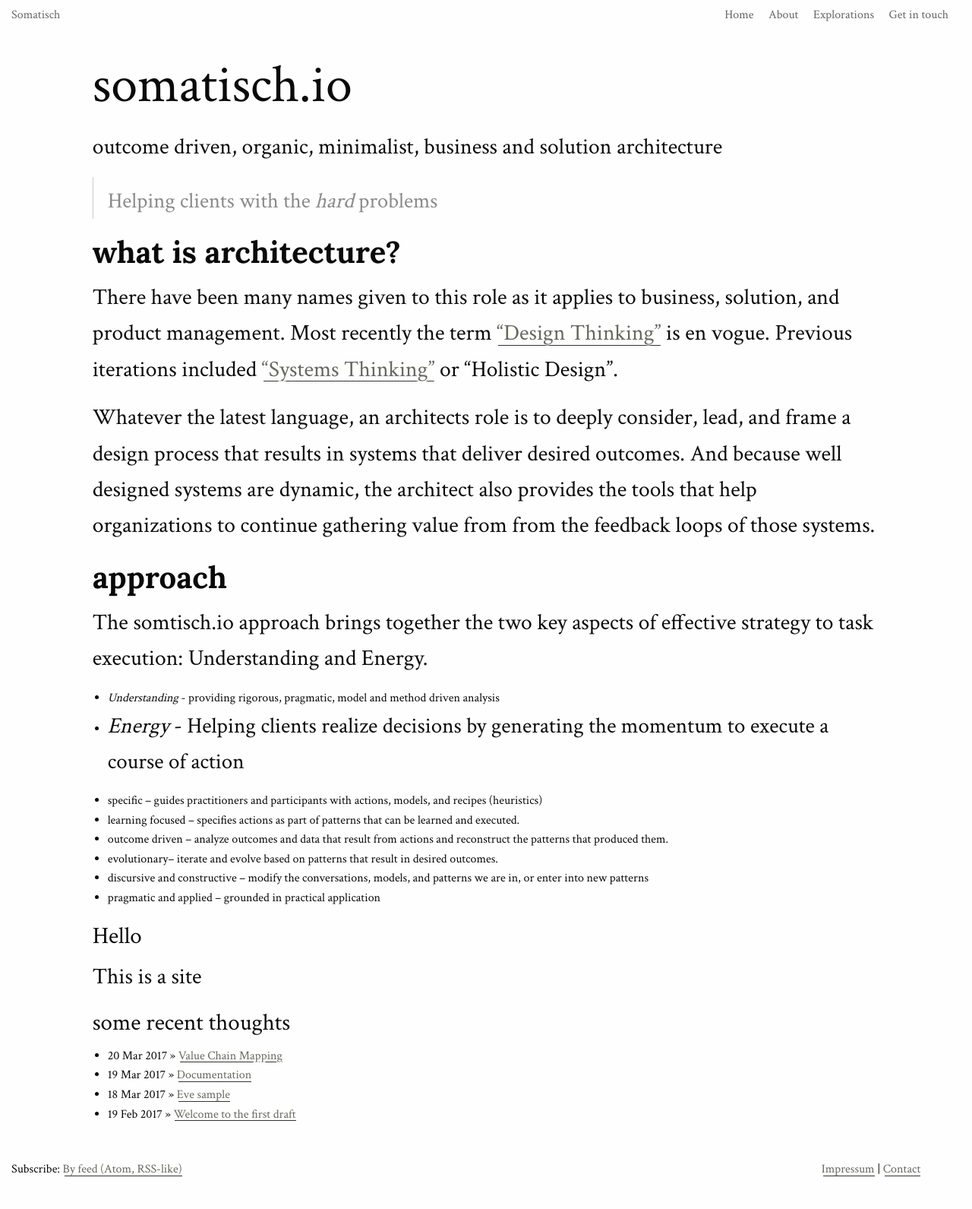
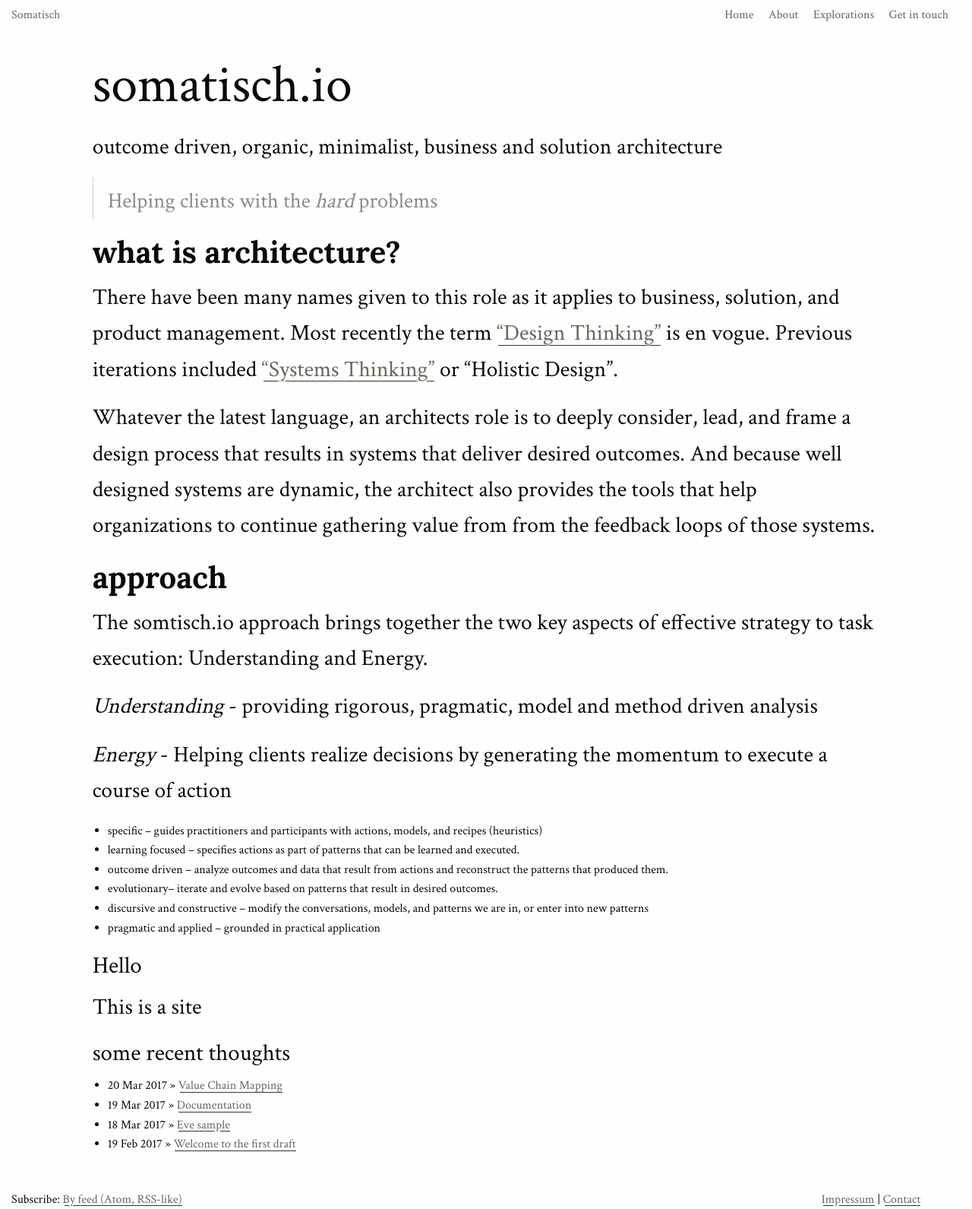
Before and after one commit to somatisch/somatisch-site, a Jekyll site: the page built from index.md, in a window 1280 px wide. Shown: the whole page at 76% size. Built offline with Jekyll 4.4.1, drawn with Linux system fonts in a browser that asks for light colours; nearby versions of some CDN libraries; before the commit the page ends 1551 px from its top, so only the background shows below that.

Commit message:
more from

```diff
--- a/index.md
+++ b/index.md
@@ -17,8 +17,9 @@
 ## approach
 The somtisch.io approach brings together the two key aspects of effective strategy to task execution: Understanding and Energy.
 
-- *Understanding* - providing rigorous, pragmatic, model and method driven analysis
-- *Energy* - Helping clients realize decisions  by generating the momentum to execute a course of action
+*Understanding* - providing rigorous, pragmatic, model and method driven analysis
+
+*Energy* - Helping clients realize decisions  by generating the momentum to execute a course of action
 
 - specific – guides practitioners and participants with actions, models, and recipes (heuristics)
  - learning focused – specifies actions as part of patterns that can be learned and executed.
```
